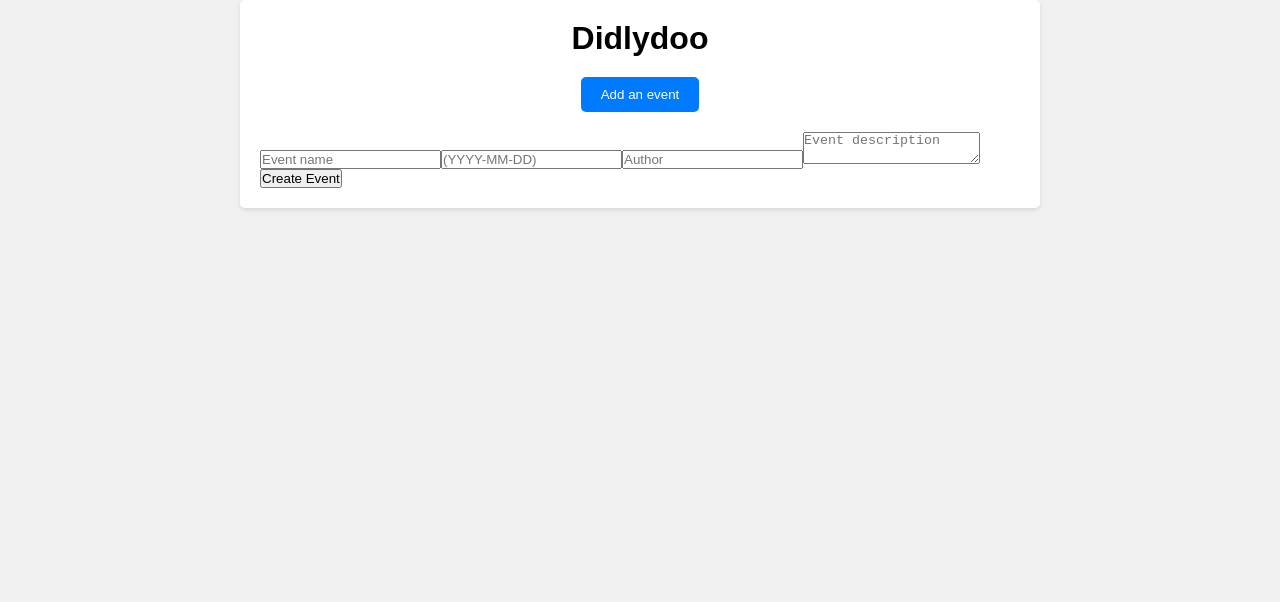
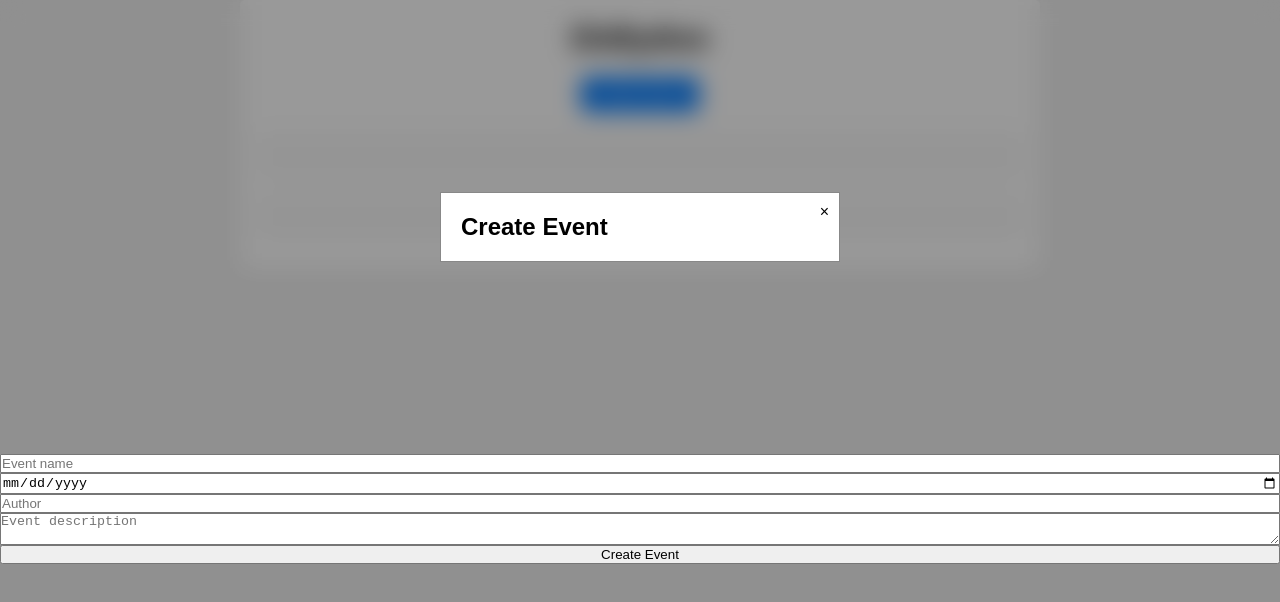
Before and after one commit to lbeauloi/Didlydoo-App, a plain HTML site: page index.html in a window 1280 px wide. Both pictures are taken after a click on the button "Add an event". Drawn offline with Linux system fonts and the light colour scheme; no server answers.

Commit message:
version provisoire (affichage bug, mais affiche quand meme)

```diff
--- a/assets/scripts/userCreateEvents.js
+++ b/assets/scripts/userCreateEvents.js
@@ -1,9 +1,16 @@
+//----AFFICHER LE FORM AVEC UN EVENT LISTENNER (il est masqué par defaut)-----
+const addButton = document.querySelector(".add-event button");
+addButton.addEventListener("click", () => {
+  createEventForm.style.display = "flex";
+  createEventForm.style.flexDirection = "column";
+});
+//-----------------------------------------------------
 // --------------- CREATION DU FORMULAIRE-----------------------------
-const parentElement = document.querySelector(".app");
+const parentElement = document.querySelector(".modal");
 
 // creation du form
 const form = document.createElement("form");
-form.id = "create-event-form"; // on lui donne un ID
+form.id = "event-form"; // on lui donne un ID
 
 // label + input pour le NOM de l'event
 const eventNameLabel = document.createElement("label");
@@ -21,7 +28,7 @@ const eventDatesLabel = document.createElement("label");
 const eventDatesInput = document.createElement("input");
 
 eventDatesInput.placeholder = "(YYYY-MM-DD)";
-eventDatesInput.type = "text";
+eventDatesInput.type = "date";
 eventDatesInput.id = "event-dates";
 
 form.appendChild(eventDatesLabel);
@@ -56,10 +63,29 @@ form.appendChild(submitButton);
 
 // on ajoute le formulaire a parentElement (= la div app)
 parentElement.appendChild(form);
-//---------------------------------------------------------------------------------
+
+// ------------ MODAL-------------------
+// const createEventForm = document.getElementById("event-form");
+const modal = document.getElementById("modalForm");
+// const addButton = document.querySelector(".add-event button");
+const closeBtn = document.querySelector(".close");
+
+// on affiche le modal
+addButton.addEventListener("click", function () {
+  modal.style.display = "block";
+});
+
+// on masque le modal
+closeBtn.addEventListener("click", function () {
+  modal.style.display = "none";
+  const modalContent = document.querySelector(".modal-content");
+  modalContent.appendChild(form);
+});
+
+// -------------------------------------
 
 // ----------------------RECUP DES DONNEES ET ENVOI VERS L API---------------------
-const createEventForm = document.getElementById("create-event-form");
+const createEventForm = document.getElementById("event-form");
 
 createEventForm.addEventListener("submit", function (event) {
   event.preventDefault(); // on veut pas que l'user envoie un formulaire vide
--- a/assets/scss/layouts/__layouts-dir.scss
+++ b/assets/scss/layouts/__layouts-dir.scss
@@ -6,3 +6,4 @@ Files inside this folder can contain specific element styles and layout.
 //Import Layout files
 @import '_app.scss';
 @import '_eventItem.scss';
+@import 'userCreateEvents';
--- /dev/null
+++ b/assets/scss/layouts/_userCreateEvents.scss
@@ -0,0 +1,45 @@
+#event-form{
+    display: none;
+    // display: flex;
+    // flex-direction: column;
+}
+// ---MODAL---
+#modalForm {
+    display: none;
+
+  }
+
+.modal {
+    display: none;
+    position: fixed;
+    z-index: 1;
+    left: 0;
+    top: 0;
+    width: 100%;
+    height: 100%;
+    overflow: auto;
+    background-color: rgba(0, 0, 0, 0.4);
+    backdrop-filter: blur(12px);
+
+
+  }
+
+  .modal-content {
+    background-color: #fff;
+    margin: 15% auto;
+    padding: 20px;
+    border: 1px solid #888;
+    width: 70%;
+    max-width: 400px;
+    position: relative;
+
+  }
+
+  .close {
+    position: absolute;
+    top: 0;
+    right: 0;
+    padding: 10px;
+    cursor: pointer;
+
+  }
--- a/index.html
+++ b/index.html
@@ -4,8 +4,8 @@
     <meta charset="UTF-8">
     <meta name="viewport" content="width=device-width, initial-scale=1.0">
     <title>Didlydoo App</title>
-    <link rel="stylesheet" type="text/css" href="assets/css/style.css">
-    <script defer src="/assets/scripts/userCreateEvents.js"></script>
+    <link rel="stylesheet" type="text/css" href="assets/scss/style.css">
+
 </head>
 <body>
     <div class="app">
@@ -13,13 +13,31 @@
             <h1>Didlydoo</h1>
         </div>
 
+        <div id="modalForm" class="modal">
+            <div class="modal-content">
+              <span class="close">&times;</span>
+              <h2>Create Event</h2>
+
+            </div>
+        </div>
+
+
         <div class="add-event">
             <button>Add an event</button>
         </div>
 
-        <div class="events-list"></div>
+        <div class="events-list">
+            <div class="event-item">
+
+            </div>
+            <div class="event-item">
+
+            </div>
+        </div>
+
     </div>
 
     <script type="module" src="assets/scripts/main.js"></script>
+    <script defer src="/assets/scripts/userCreateEvents.js"></script>
 </body>
 </html>
```
Also changed, not shown: backend/server/db/db.json (+26 -0 lines), assets/scripts/main.js (line endings or trailing spaces), assets/scss/style.css (added), 1 other file.
